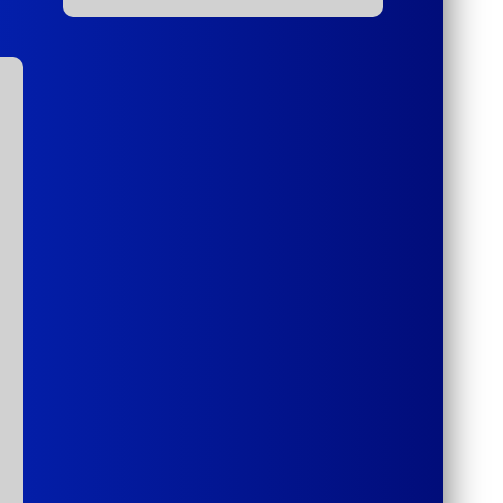
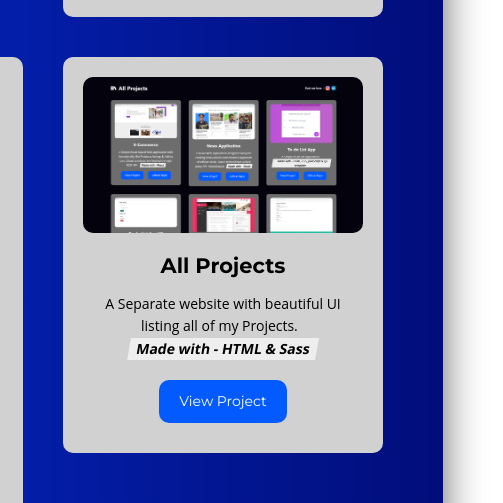
Before and after one commit to ashdephoenix123/portfolio, a website: page index.html in a window 1280 px wide. Shown: the part 3767-4270 px from the top of the page, 777-1280 px from the left. Drawn offline with Linux system fonts and the light colour scheme.

Commit message:
added proj9

```diff
--- a/index.html
+++ b/index.html
@@ -254,6 +254,19 @@
                             Repo</a>
                     </div>
                 </div>
+                 <div class="card">
+                    <figure class="card-figure">
+                        <img class="card-img" src="img/proj9.png" alt="proj9" />
+                    </figure>
+                    <div class="card-info">
+                        <h2 class="secondary-heading">All Projects</h2>
+                        <p class="card-desc">A Separate website with beautiful UI listing all of my Projects.
+                            &nbsp; <span class="makeItBold"> &nbsp;
+                                Made with - HTML & Sass &nbsp;</span> </p>
+                        <a class="btn2" href="https://www.sharkk.studio/" target="_blank" rel="noreferrer">View
+                            Project</a>
+                    </div>
+                </div>
             </div>
         </section>
 
```
